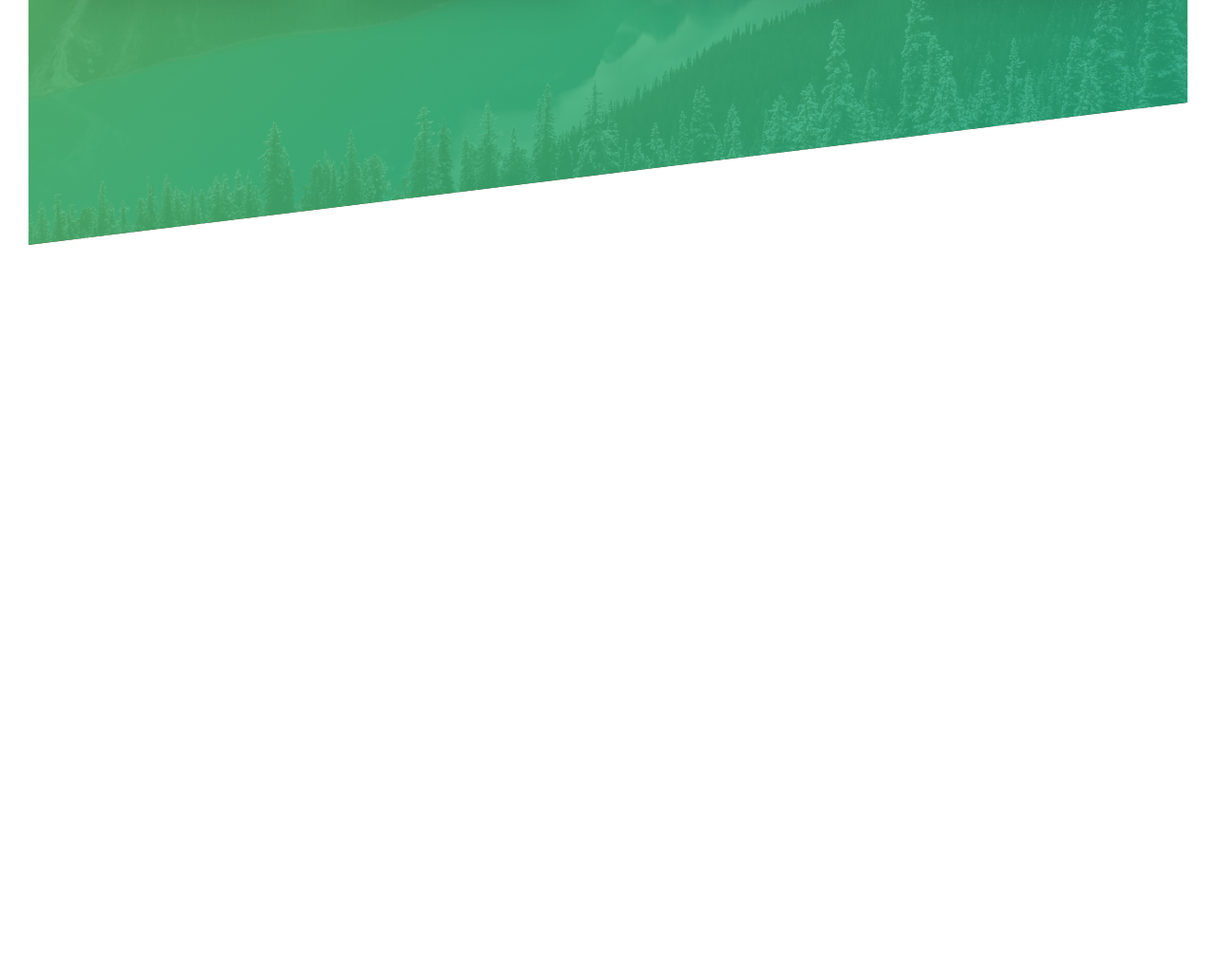
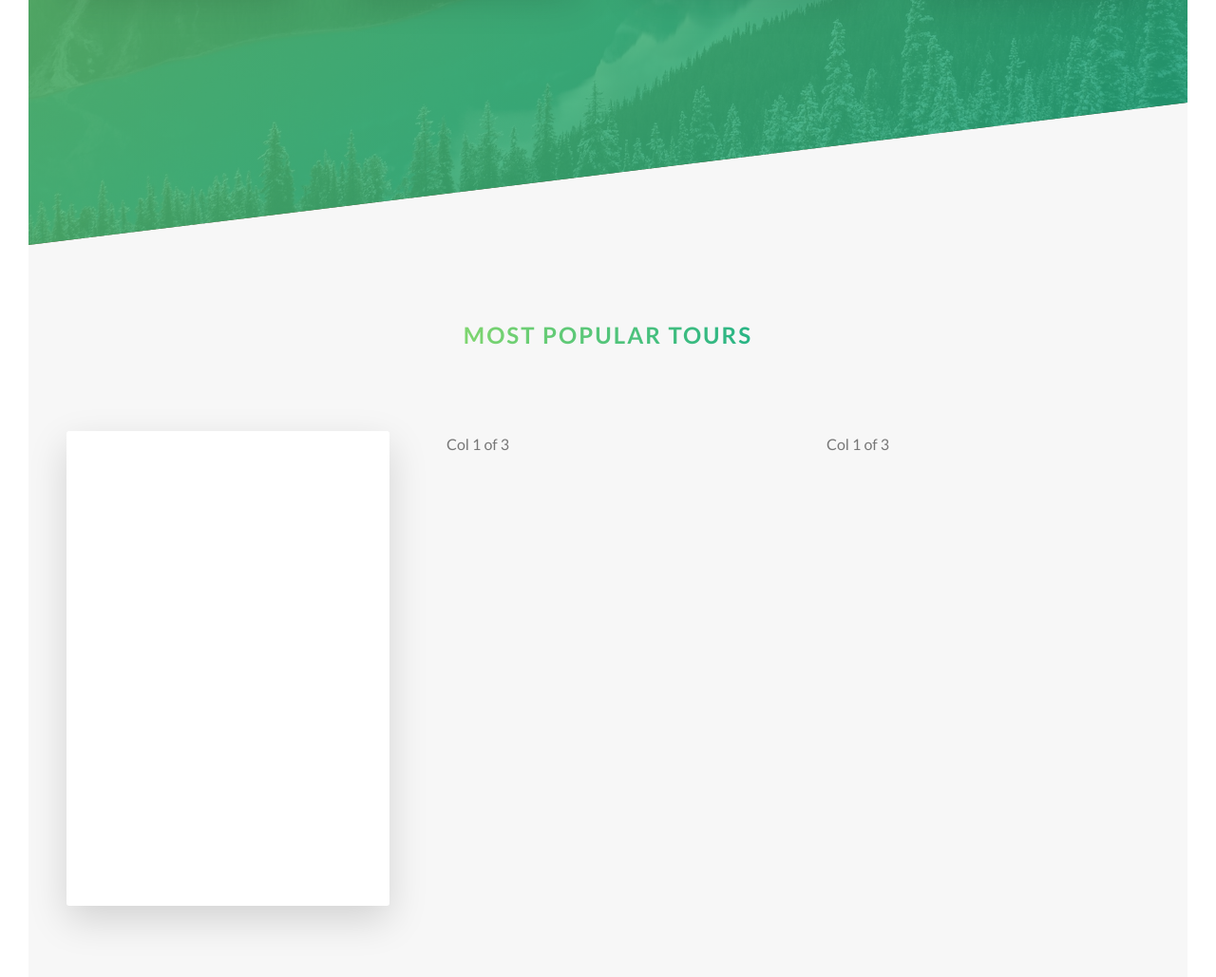
Before and after one commit to Pooya-Gordani/natours, a website: page index.html in a window 1280 px wide. Shown: the part 2045-3074 px from the top of the page at 95% size. Before the commit the page ends 2358 px from the top, so only its background shows below. Drawn offline with Linux system fonts and the light colour scheme.

Commit message:
build tours section (part 1)

```diff
--- a/index.html
+++ b/index.html
@@ -100,6 +100,35 @@
                 </div>
             </div>
         </section>
+
+        <section class="section-tours">
+            <div class="u-center-text u-margin-bottom-big">
+                <h2 class="heading-secondary">
+                    Most popular tours
+                </h2>
+            </div>
+
+            <div class="row">
+                <div class="col-1-of-3">
+                    <div class="card">
+                        <div class="card__side card__side--front">
+                            FRONT
+                        </div>
+                        <div class="card__side card__side--back card__side--back-1">
+                            BACK
+                        </div>
+                    </div>
+                </div>
+
+                <div class="col-1-of-3">
+                    Col 1 of 3
+                </div>
+
+                <div class="col-1-of-3">
+                    Col 1 of 3
+                </div>
+            </div>
+        </section>
     </main>
 
     <!-- <section class="grid-test">
--- a/sass/abstracts/_variables.scss
+++ b/sass/abstracts/_variables.scss
@@ -2,6 +2,12 @@
 $color-primary: #55c57a;
 $color-primary-light: #7ed56f;
 $color-primary-dark: #28b485;
+
+$color-secondary-light: #ffb900;
+$color-secondary-dark: #ff7730;
+
+$color-tertiary-light: #2998ff;
+$color-tertiary-dark: #5643fa;
 
 $color-grey-light-1: #f7f7f7;
 
--- /dev/null
+++ b/sass/components/_card.scss
@@ -0,0 +1,42 @@
+.card{
+    perspective: 150rem;
+    -moz-perspective: 150rem;
+    position: relative;
+    height: 50rem;
+
+    &__side{
+        color: #fff;
+        font-size: 2rem;
+
+        height: 50rem;
+        transition: all 0.8s ease;
+        position: absolute;
+        top: 0;
+        left: 0;
+        width: 100%;
+        backface-visibility: hidden;
+        border-radius: 3px;
+        box-shadow: 0 1.5rem 4rem rgba($color-black, 0.15);
+
+        &--front{
+            background-color: $color-white;
+        }
+
+        &--back{
+            background-color: green;
+            transform: rotateY(180deg);
+
+            &-1{
+                background-image: linear-gradient(to right bottom, $color-secondary-light, $color-secondary-dark);
+            }
+        }
+    }
+
+    &:hover &__side--front{
+        transform: rotateY(180deg);
+    }
+
+    &:hover &__side--back{
+        transform: rotateY(0deg);
+    }
+}
--- a/sass/main.scss
+++ b/sass/main.scss
@@ -8,6 +8,7 @@
 @import "base/utilities";
 
 @import "components/button";
+@import "components/card";
 @import "components/compositions";
 @import "components/feature-box";
 
--- a/sass/pages/_home.scss
+++ b/sass/pages/_home.scss
@@ -13,9 +13,17 @@
         url('../../img/nat-4.jpg');
     background-size: cover;
 
-    transform: skewY(-7deg) translateY(-10rem);
+    transform: skewY(-7deg);
+    margin-top: -10rem;
 
     & > * { // every direct child --> .row{}
         transform: skewY(7deg);
     }
 }
+
+.section-tours{
+    background-color: $color-grey-light-1;
+    padding: 25rem 0 50rem 0;
+    margin-top: -10rem;
+    // transform: translateY(-10rem);
+}
```
Also changed, not shown: css/style.css, 1 other file.
